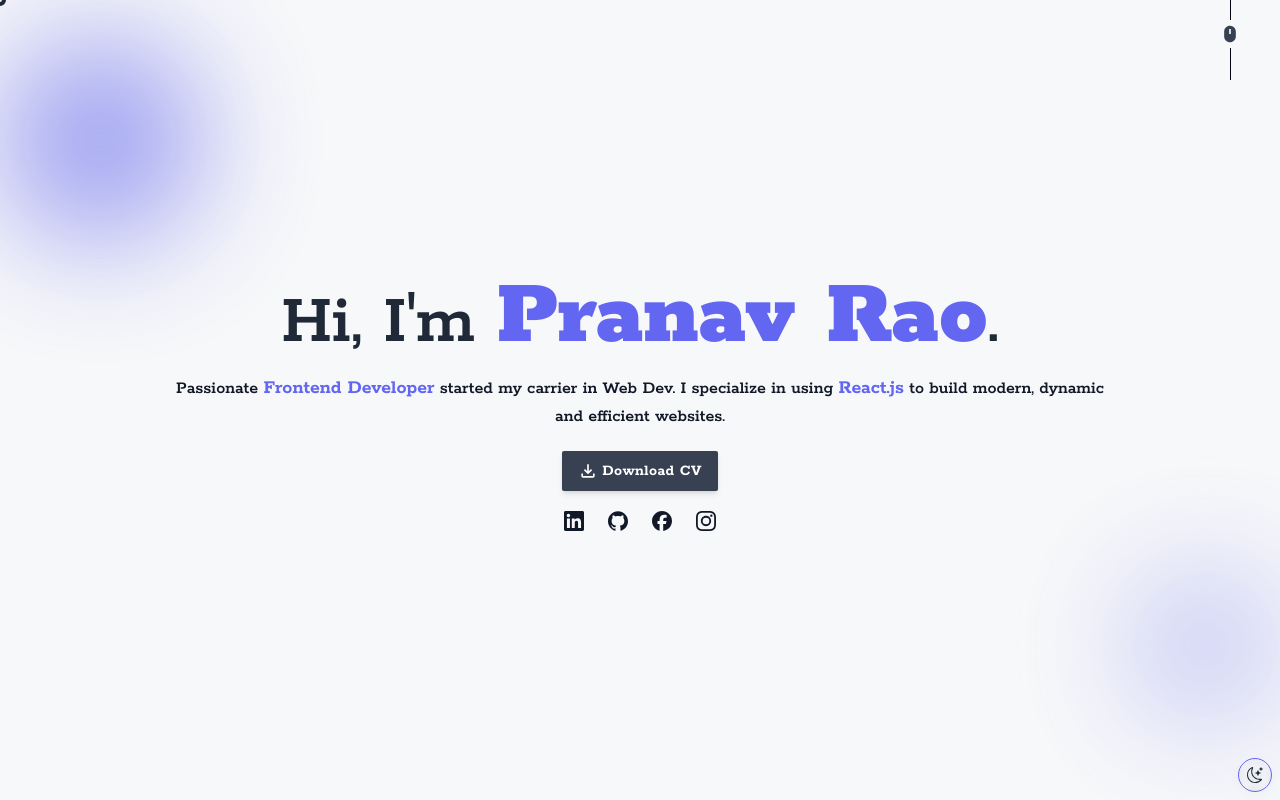
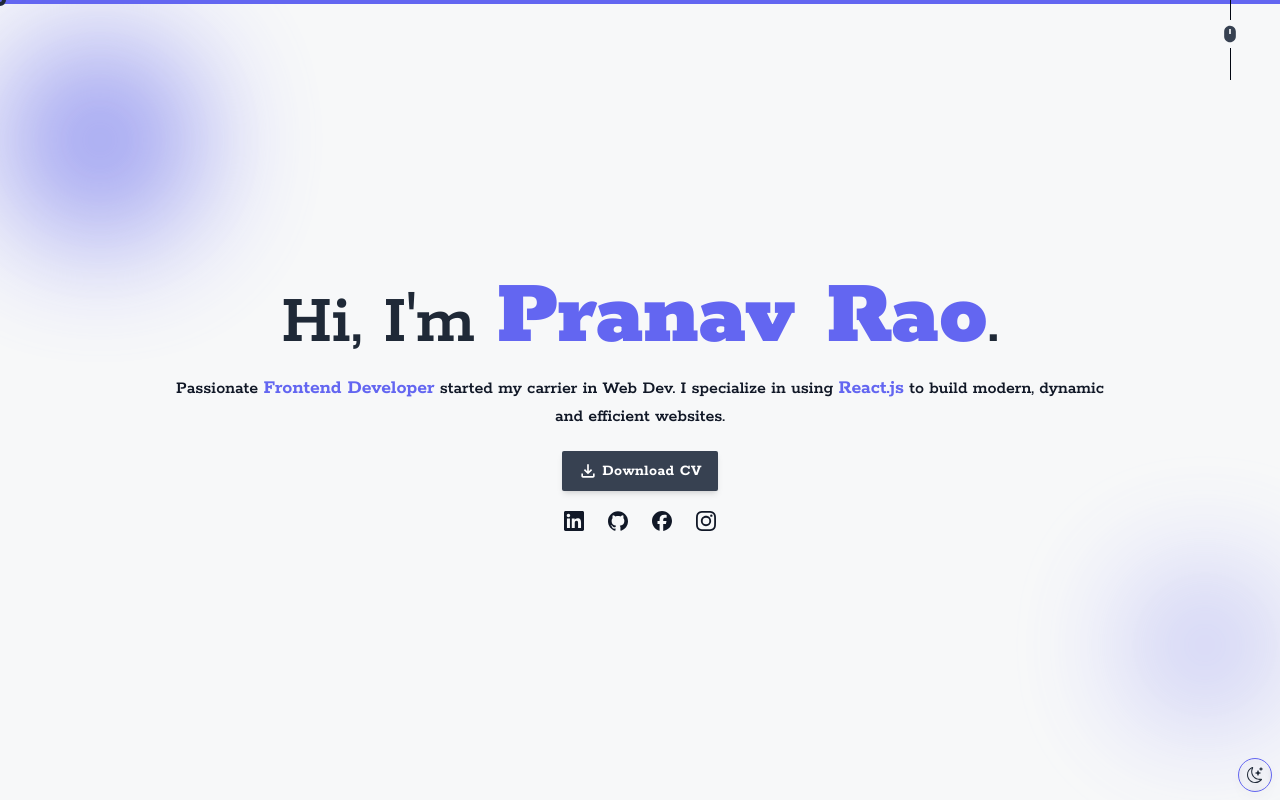
Before and after one commit to Ray541/pranav-portfolio, a React (Vite) app: page / in a window 1280 px wide. Shown: the top 800 px of the page. Built offline with nearby package versions, Linux system fonts and the light colour scheme.

Commit message:
feat: motion scroll progress animation

```diff
--- a/src/components/ScrollProgress/ScrollProgress.jsx
+++ b/src/components/ScrollProgress/ScrollProgress.jsx
@@ -1,56 +1,15 @@
-import { useEffect, useState } from "react";
+import { motion, useScroll } from "framer-motion";
 
 const ScrollProgress = () => {
-  const [scrollProgress, setScrollProgress] = useState(0);
-  const [isAnimating, setIsAnimating] = useState(true);
-
-  useEffect(() => {
-    const handleScroll = () => {
-      const scrollTop = window.scrollY; // Distance scrolled from top
-      const windowHeight = document.documentElement.clientHeight; // Height of the viewport
-      const fullHeight = document.documentElement.scrollHeight; // Total scrollable height
-      const progress = (scrollTop / (fullHeight - windowHeight)) * 100;
-      setScrollProgress(progress);
-    };
-
-    window.addEventListener("scroll", handleScroll);
-
-    // Initial animation after reload
-    const initialScrollTop = window.scrollY;
-    const windowHeight = document.documentElement.clientHeight;
-    const fullHeight = document.documentElement.scrollHeight;
-    const initialProgress = (initialScrollTop / (fullHeight - windowHeight)) * 100;
-
-    let animationFrame;
-    const animateProgress = (timestamp, currentProgress = 0) => {
-      if (currentProgress < initialProgress) {
-        const nextProgress = Math.min(currentProgress + 1, initialProgress);
-        setScrollProgress(nextProgress);
-        animationFrame = requestAnimationFrame(() => animateProgress(timestamp, nextProgress));
-      } else {
-        setIsAnimating(false); // Stop animation flag
-        cancelAnimationFrame(animationFrame);
-      }
-    };
-
-    animationFrame = requestAnimationFrame(animateProgress);
-
-    return () => {
-      window.removeEventListener("scroll", handleScroll);
-      cancelAnimationFrame(animationFrame);
-    };
-  }, []);
+  const { scrollYProgress } = useScroll();
 
   return (
-    <div
-      className={`fixed top-0 left-0 h-[3px] bg-primary dark:bg-gradient-to-r dark:from-indigo-300 dark:to-primary z-[1000] transition-all ease-in-out ${
-        isAnimating ? "transition-none" : ""
-      }`}
+    <motion.div
+      className="fixed top-0 left-0 right-0 h-1 z-10 origin-left bg-primary"
       style={{
-        width: `${scrollProgress}%`,
-        transition: isAnimating ? "none" : "width 0.1s ease-in-out",
+        scaleX: scrollYProgress,
       }}
-    ></div>
+    ></motion.div>
   );
 };
 
```
